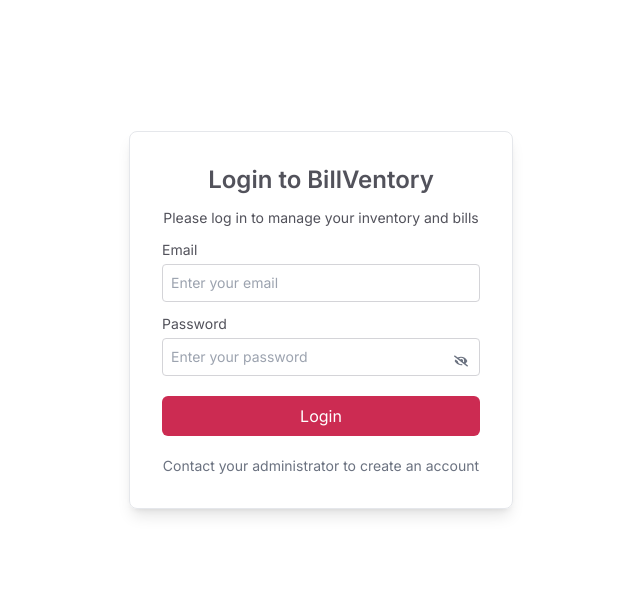
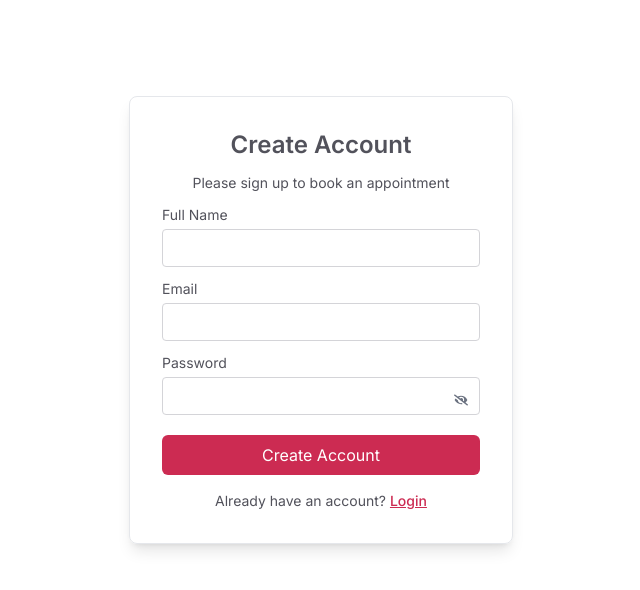
Before and after one commit to Adnaan1806/BillVentory, a React (Vite) app in the folder frontend/: page / in a window 1280 px wide. Shown: the top 590 px of the page, without its empty margins (319-959 px from the left). Built offline with nearby package versions, Linux system fonts and the light colour scheme.

Commit message:
create account enabled

```diff
--- a/frontend/src/pages/Login.jsx
+++ b/frontend/src/pages/Login.jsx
@@ -9,16 +9,32 @@ const Login = () => {
   const { backendUrl, token, setToken } = useContext(AppContext);
   const navigate = useNavigate();
 
+  const [state, setState] = useState("Sign Up");
   const [email, setEmail] = useState("");
   const [password, setPassword] = useState("");
+  const [name, setName] = useState("");
   const [isPasswordVisible, setIsPasswordVisible] = useState(false);
-  const [errorMessage, setErrorMessage] = useState("");
 
   const onSubmitHandler = async (event) => {
     event.preventDefault();
-    setErrorMessage("");
 
     try {
+      if (state === "Sign Up") {
+        const { data } = await axios.post(backendUrl + "/api/user/register", {
+          name,
+          password,
+          email,
+        });
+        if (data.success) {
+          localStorage.setItem("token", data.token);
+          setToken(data.token);
+          toast.success("Account created successfully!");
+          setState("Login");
+          navigate("/");
+        } else {
+          toast.error(data.message);
+        }
+      } else {
         const { data } = await axios.post(backendUrl + "/api/user/login", {
           password,
           email,
@@ -29,15 +45,10 @@ const Login = () => {
           toast.success("Logged in successfully!");
           navigate("/home");
         } else {
-        setErrorMessage(data.message);
           toast.error(data.message);
         }
+      }
     } catch (error) {
-      if (error.response && error.response.status === 404) {
-        setErrorMessage("User does not exist. Please contact your administrator.");
-      } else {
-        setErrorMessage("Invalid email or password. Please try again.");
-      }
       toast.error(error.message);
     }
   };
@@ -50,7 +61,7 @@ const Login = () => {
         localStorage.removeItem("token");
         setToken(null);
         toast.warning("Session expired. Please log in again.");
-        navigate("/login");
+        navigate("/");
       }
     };
 
@@ -67,11 +78,25 @@ const Login = () => {
     <form onSubmit={onSubmitHandler} className="min-h-[80vh] flex items-center">
       <div className="flex flex-col gap-3 m-auto items-start p-8 min-w-[340px] sm:min-w-96 border rounded-lg text-zinc-600 text-sm shadow-lg">
         <p className="text-2xl w-full flex justify-center font-semibold">
-          Login to BillVentory
+          {state === "Sign Up" ? "Create Account" : "Login"}
         </p>
         <p className="w-full flex justify-center">
-          Please log in to manage your inventory and bills
+          Please {state === "Sign Up" ? "sign up" : "log in"} to book an
+          appointment
         </p>
+
+        {state === "Sign Up" && (
+          <div className="w-full">
+            <p>Full Name</p>
+            <input
+              className="border border-zinc-300 rounded w-full p-2 mt-1"
+              type="text"
+              onChange={(e) => setName(e.target.value)}
+              value={name}
+              required
+            />
+          </div>
+        )}
 
         <div className="w-full">
           <p>Email</p>
@@ -81,7 +106,6 @@ const Login = () => {
             onChange={(e) => setEmail(e.target.value)}
             value={email}
             required
-            placeholder="Enter your email"
           />
         </div>
         <div className="w-full relative">
@@ -92,7 +116,6 @@ const Login = () => {
             onChange={(e) => setPassword(e.target.value)}
             value={password}
             required
-            placeholder="Enter your password"
           />
           <span
             className="absolute right-3 top-10 cursor-pointer text-gray-500"
@@ -105,18 +128,32 @@ const Login = () => {
           type="submit"
           className="bg-customOrange text-white w-full py-2 rounded-md text-base mt-2 hover:bg-lightRed"
         >
-          Login
+          {state === "Sign Up" ? "Create Account" : "Login"}
         </button>
 
-        {errorMessage && (
-          <p className="w-full text-center text-sm text-red-500">
-            {errorMessage}
+        <div className="w-full flex justify-center mt-1">
+          {state === "Sign Up" ? (
+            <p>
+              Already have an account?{" "}
+              <span
+                onClick={() => setState("Login")}
+                className="text-customOrange font-medium underline cursor-pointer"
+              >
+                Login
+              </span>
+            </p>
+          ) : (
+            <p>
+              Don't have an account?{" "}
+              <span
+                onClick={() => setState("Sign Up")}
+                className="text-customOrange font-medium underline cursor-pointer"
+              >
+                Sign up
+              </span>
             </p>
           )}
-
-        <p className="w-full text-center text-sm text-gray-500 mt-2">
-          Contact your administrator to create an account
-        </p>
+        </div>
       </div>
     </form>
   );
```
Lines whose indentation alone changed are shown as unchanged.
